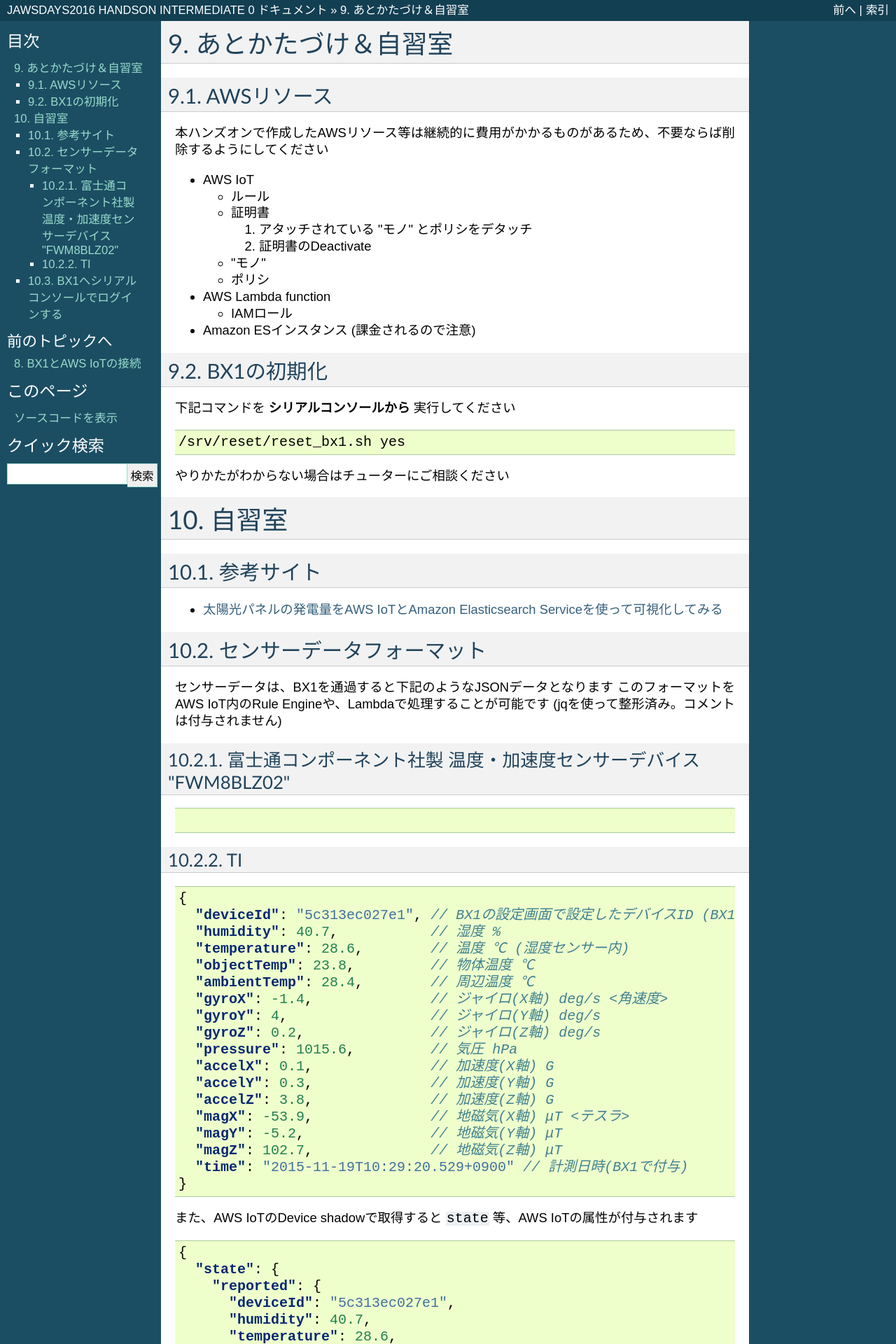
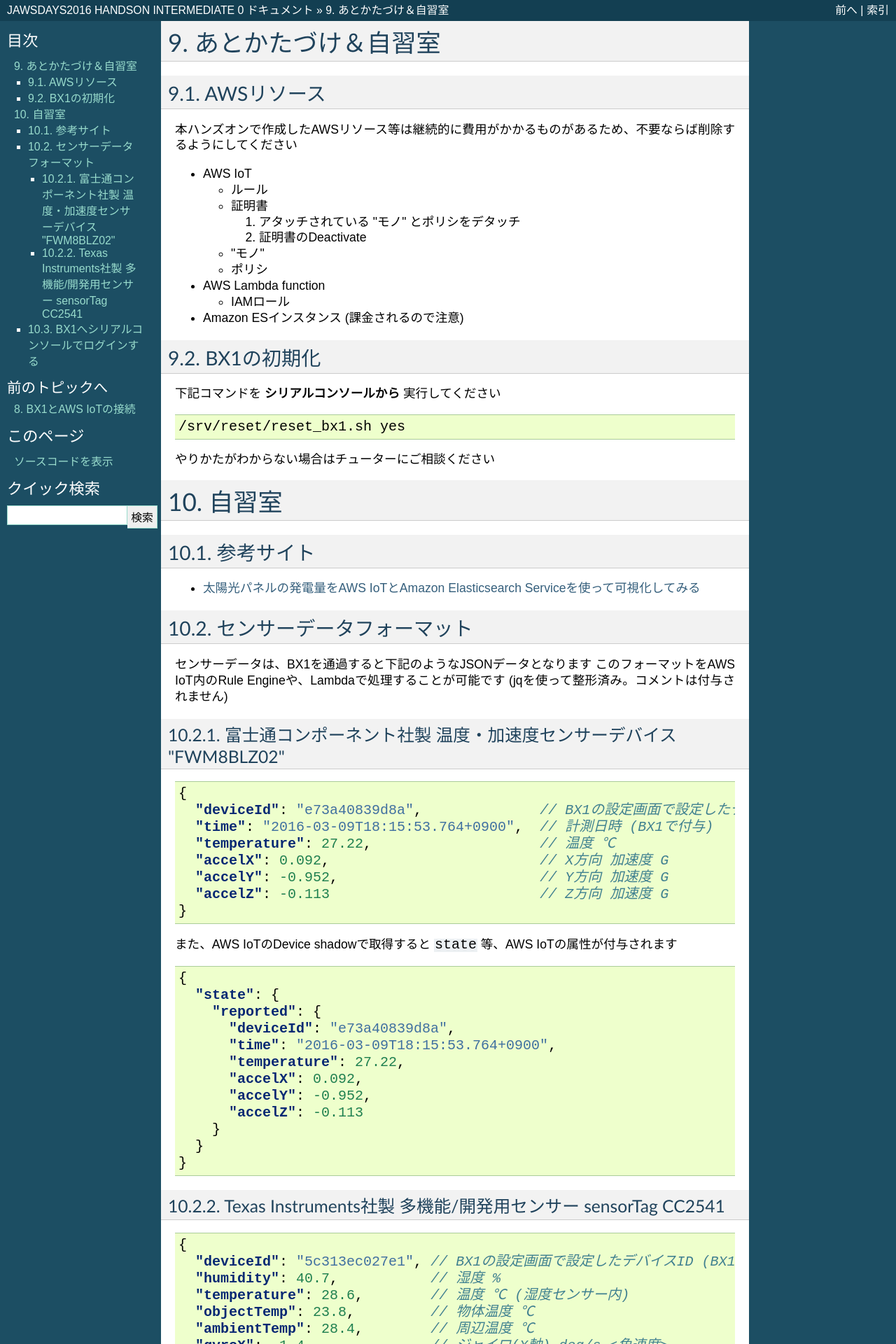
Before and after one commit to ma2shita/jawsdays2016-handson-beginner, a Sphinx documentation site: the page built from docs/07.rst, in a window 1280 px wide. Shown: the top 1920 px of the page at 70% size. Built offline with Sphinx 7.4.7, drawn with Linux system fonts in a browser that asks for light colours.

Commit message:
Complete

```diff
--- a/docs/07.rst
+++ b/docs/07.rst
@@ -58,9 +58,34 @@
 
 .. code-block:: json
 
+    {
+      "deviceId": "e73a40839d8a",              // BX1の設定画面で設定したデバイスID (BX1で付与)
+      "time": "2016-03-09T18:15:53.764+0900",  // 計測日時 (BX1で付与)
+      "temperature": 27.22,                    // 温度 ℃
+      "accelX": 0.092,                         // X方向 加速度 G
+      "accelY": -0.952,                        // Y方向 加速度 G
+      "accelZ": -0.113                         // Z方向 加速度 G
+    }
 
-TI
-~~~~~~~~~~~~~~~~~~~~~~~~~~~~~~~~~~~~~~~~~~~~~~~~~~~~~~~~~~~~~~~~~
+また、AWS IoTのDevice shadowで取得すると ``state`` 等、AWS IoTの属性が付与されます
+
+.. code-block:: json
+
+    {
+      "state": {
+        "reported": {
+          "deviceId": "e73a40839d8a",
+          "time": "2016-03-09T18:15:53.764+0900",
+          "temperature": 27.22,
+          "accelX": 0.092,
+          "accelY": -0.952,
+          "accelZ": -0.113
+        }
+      }
+    }
+
+Texas Instruments社製 多機能/開発用センサー sensorTag CC2541
+~~~~~~~~~~~~~~~~~~~~~~~~~~~~~~~~~~~~~~~~~~~~~~~~~~~~~~~~~~~~
 
 .. code-block:: json
 
--- a/docs/_static/local.css
+++ b/docs/_static/local.css
@@ -1,5 +1,5 @@
 table.docutils{margin:1rem}
 table.docutils td, table.docutils th{padding:0.5rem}
-body{font-size:1.15rem}
+body{font-size:1.1rem}
 pre{font-size:1.25rem}
 span.pre{font-size:1.25rem}
```
Also changed, not shown: docs/04.rst (+18 -7 lines), docs/05.rst (+5 -5 lines), docs/06.rst (+7 -4 lines), docs/index.js (+6 -3 lines), docs/images/bx1_03_kibana3.png, docs/images/bx1_04_kibana.png, docs/images/bx1_05_kibana.png, docs/images/bx1_06_bx1-awsiot1.png (added), docs/images/bx1_06_bx1-awsiot2.png (added), docs/images/bx1_06_kibana1.png (added), docs/images/bx1_06_kibana2.png (added), docs/images/bx1_06_ng.jpg (added).
